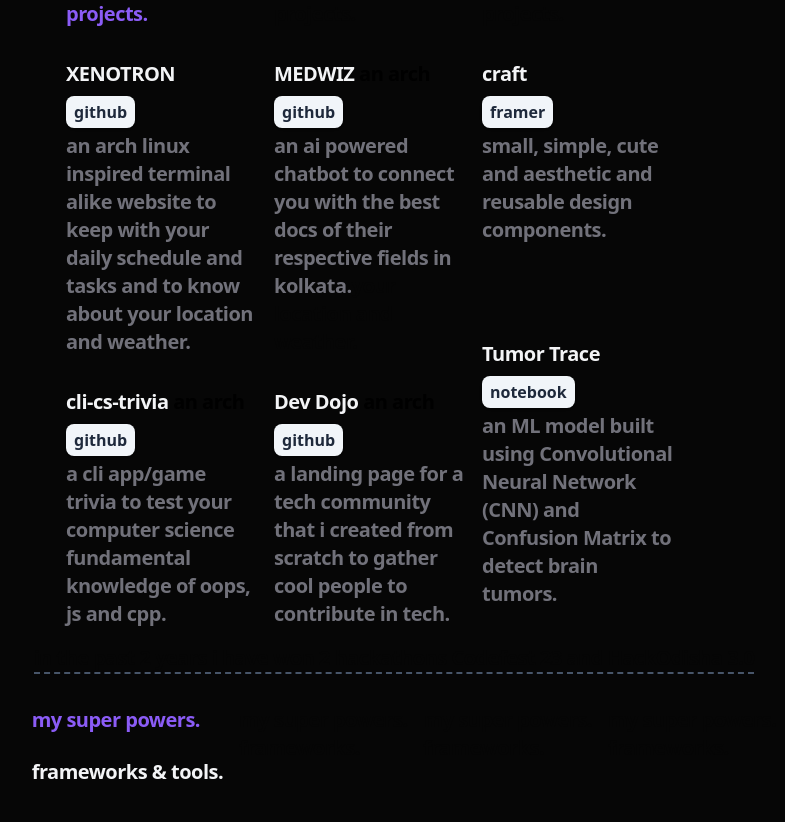
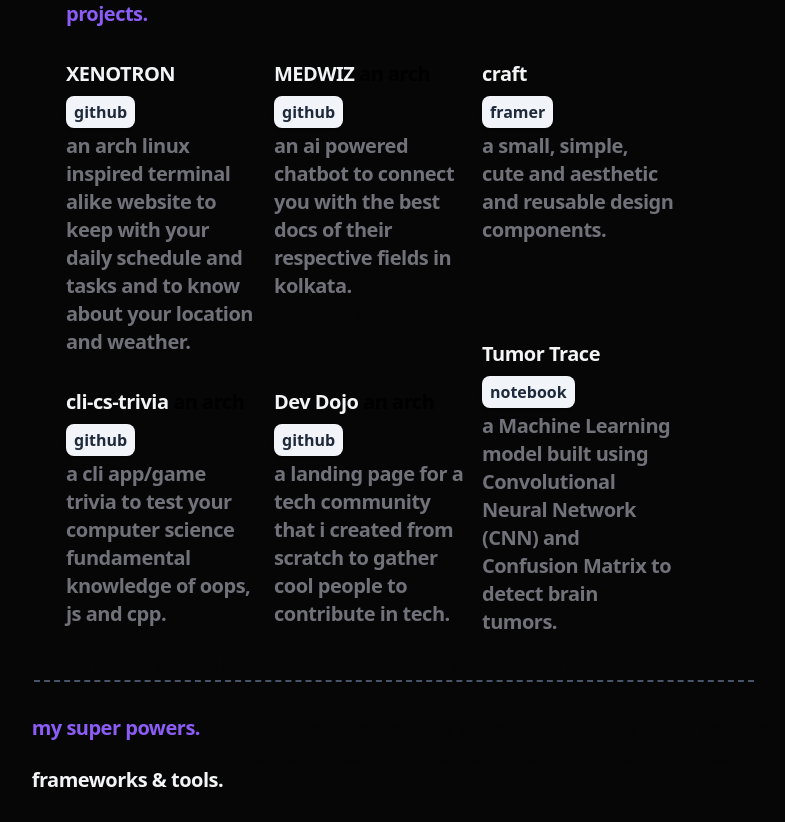
Before and after one commit to Sayak-Bhunia/test, a React (Vite) app: page / in a window 1280 px wide. Shown: the part 620-1442 px from the top of the page, without its empty margins (238-1023 px from the left). Built offline with nearby package versions, Linux system fonts and the light colour scheme.

Commit message:
Update Content.jsx

```diff
--- a/src/components/Content.jsx
+++ b/src/components/Content.jsx
@@ -186,7 +186,7 @@
               framer
             </button></a>
             <h3 className="text-zinc-500 scroll-m-20 text-xl font-semibold tracking-tight mb-24 w-full max-w-48">
-              small, simple, cute and aesthetic and reusable design components.
+              a small, simple, cute and aesthetic and reusable design components.
             </h3>
             <h3 className="scroll-m-20 text-xl font-semibold tracking-tight mt-8 w-full max-w-48">
               <a href="https://www.kaggle.com/code/sayak2903/brain-tumor-classification-using-confusion-matrix" target="_blank"><span className="text-gray-100 scroll-m-20 text-xl font-semibold no-underline hover:underline hover:text-violet-500">Tumor Trace</span></a>
@@ -195,7 +195,7 @@
               notebook
             </button></a>
             <h3 className="text-zinc-500 scroll-m-20 text-xl font-semibold tracking-tight w-full max-w-48">
-              an ML model built using Convolutional Neural Network (CNN) and Confusion Matrix to detect brain tumors.
+              a Machine Learning model built using Convolutional Neural Network (CNN) and Confusion Matrix to detect brain tumors.
             </h3>
           </div>
         </div>
```
